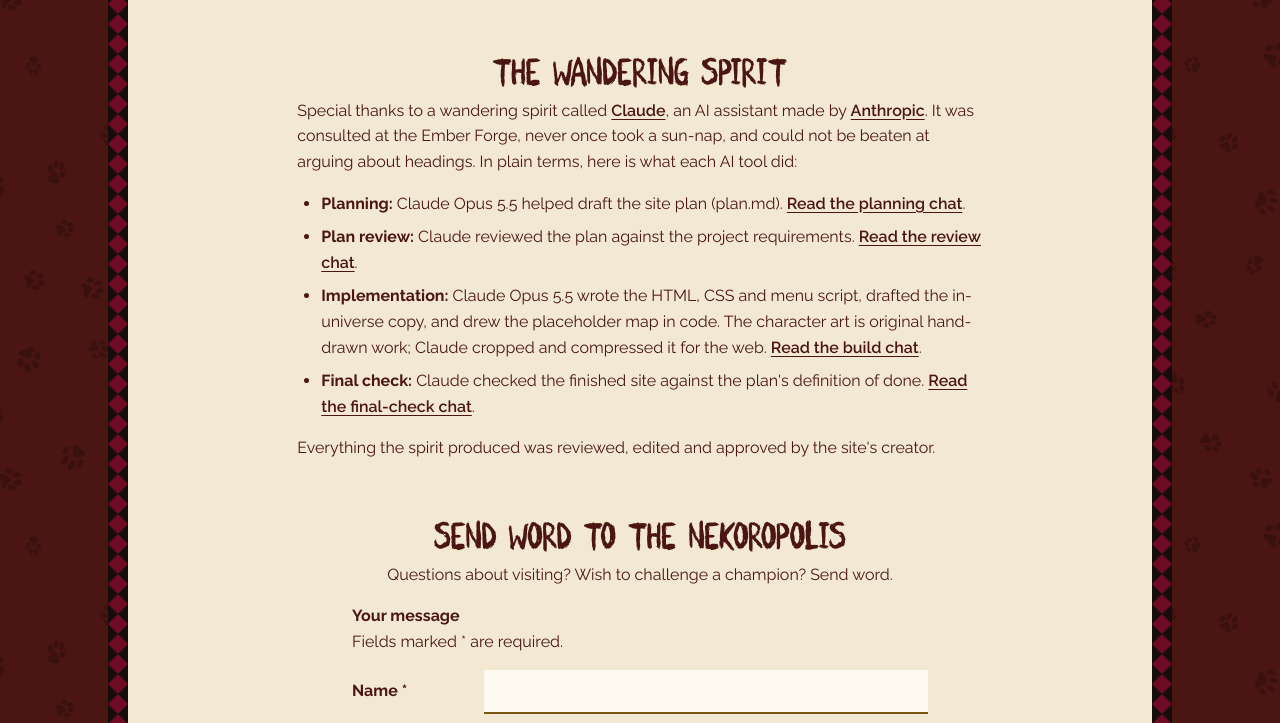
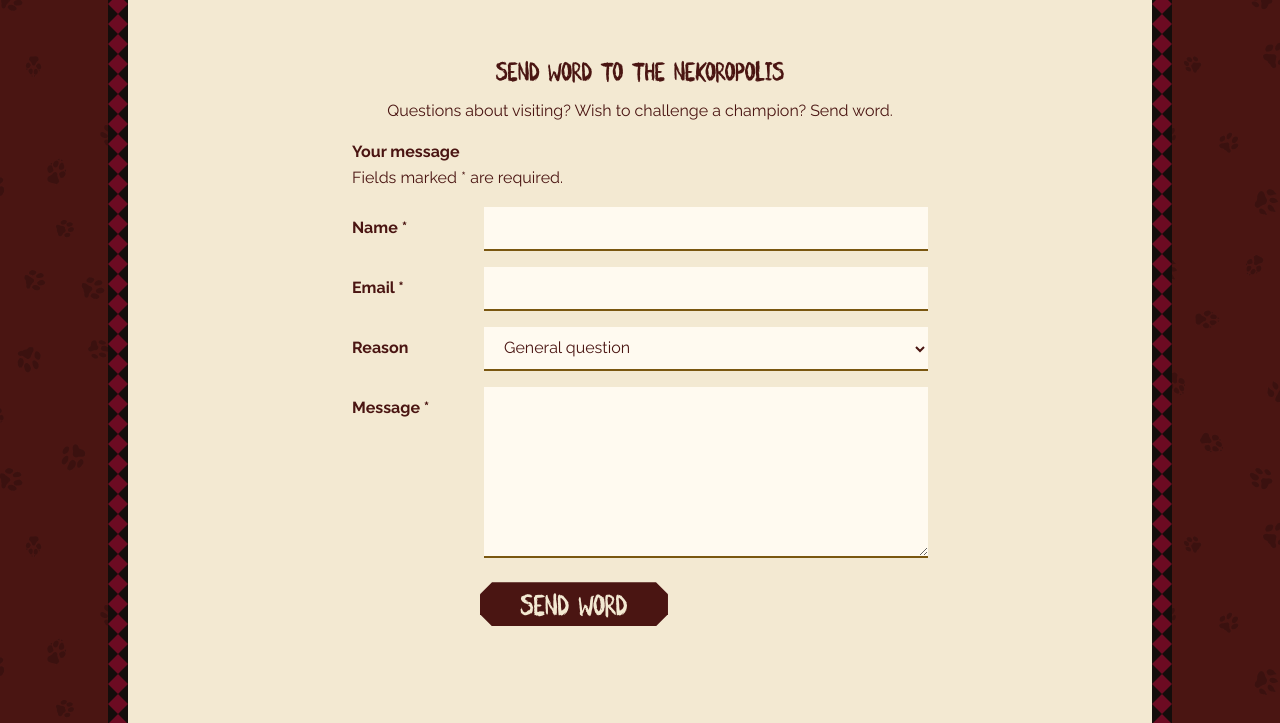
Before and after one commit to tobiasvyseri/Nekoropolis, a plain HTML site: page about.html in a window 1280 px wide. Shown: the part 937-1660 px from the top of the page. Drawn offline with Linux system fonts and the light colour scheme.

Commit message:
Shrink Scratchies text everywhere; remove the long Claude section
- Scratchies @font-face uses size-adjust: 70%, so headings, menu and
  button all render smaller; button text also reduced to 1.25rem
- Removed "The Wandering Spirit" section from the About page; the
  one-line special thanks to Claude stays in Honors

Co-Authored-By: Claude Opus 5.5 <noreply@anthropic.com>

```diff
--- a/about.html
+++ b/about.html
@@ -4,7 +4,7 @@
   <meta charset="utf-8">
   <meta name="viewport" content="width=device-width, initial-scale=1">
   <title>Honors | The Nekoropolis</title>
-  <meta name="description" content="Honors, licences and AI disclosure for the Nekoropolis website, plus a form to send word to the city.">
+  <meta name="description" content="Honors and licences for the Nekoropolis website, plus a form to send word to the city.">
   <meta name="theme-color" content="#140d0b">
   <link rel="icon" href="favicon.ico" sizes="48x48">
   <link rel="icon" href="favicon.svg" type="image/svg+xml">
@@ -49,18 +49,6 @@
       <p>Special thanks to <a href="https://claude.ai">Claude</a>.</p>
       <p><a href="https://fonts.google.com/specimen/Grenze+Gotisch">Grenze Gotisch</a> (Renata Polastri / Omnibus-Type) and <a href="https://fonts.google.com/specimen/Raleway">Raleway</a> were used from Google Fonts under the <a href="https://openfontlicense.org/">SIL Open Font Licence</a>. Headings are set in Scratchies by Darrell Flood, and the paw prints in the background come from AnimalTracks by Andrew D. Taylor.</p>
       <p>Browser styles were steadied with <a href="https://necolas.github.io/normalize.css/">normalize.css</a> by Nicolas Gallagher and Jonathan Neal.</p>
-    </section>
-
-    <section class="section" aria-labelledby="ai-heading">
-      <h2 id="ai-heading" class="section-title">The Wandering Spirit</h2>
-      <p>Special thanks to a wandering spirit called <a href="https://claude.ai">Claude</a>, an AI assistant made by <a href="https://www.anthropic.com">Anthropic</a>. It was consulted at the Ember Forge, never once took a sun-nap, and could not be beaten at arguing about headings. In plain terms, here is what each AI tool did:</p>
-      <ul class="ai-list">
-        <li><strong>Planning:</strong> Claude Opus 5.5 helped draft the site plan (plan.md). <a href="CHAT_LINK_PLANNING">Read the planning chat</a>.</li>
-        <li><strong>Plan review:</strong> Claude reviewed the plan against the project requirements. <a href="CHAT_LINK_REVIEW">Read the review chat</a>.</li>
-        <li><strong>Implementation:</strong> Claude Opus 5.5 wrote the HTML, CSS and menu script, drafted the in-universe copy, and drew the placeholder map in code. The character art is original hand-drawn work; Claude cropped and compressed it for the web. <a href="CHAT_LINK_BUILD">Read the build chat</a>.</li>
-        <li><strong>Final check:</strong> Claude checked the finished site against the plan's definition of done. <a href="CHAT_LINK_FINAL_CHECK">Read the final-check chat</a>.</li>
-      </ul>
-      <p>Everything the spirit produced was reviewed, edited and approved by the site's creator.</p>
     </section>
 
     <section class="section" aria-labelledby="contact-heading">
--- a/css/styles.css
+++ b/css/styles.css
@@ -65,6 +65,7 @@
 @font-face {
   font-family: "Scratchies"; /* Darrell Flood; converted from TTF */
   src: url("../fonts/scratchies.woff2") format("woff2");
+  size-adjust: 70%; /* Scratchies draws far bigger than other fonts at the same size; this shrinks every use of it */
   font-weight: 400;
   font-style: normal;
   font-display: swap;
@@ -815,7 +816,7 @@ textarea:focus-visible {
   min-height: 2.75rem;
   padding: var(--space-s) var(--space-xl);
   font-family: var(--ff-headline);
-  font-size: 1.5rem;
+  font-size: 1.25rem;
   font-weight: 400; /* Scratchies has one weight */
   color: var(--clr-bone);
   background-color: var(--clr-blood);
```
